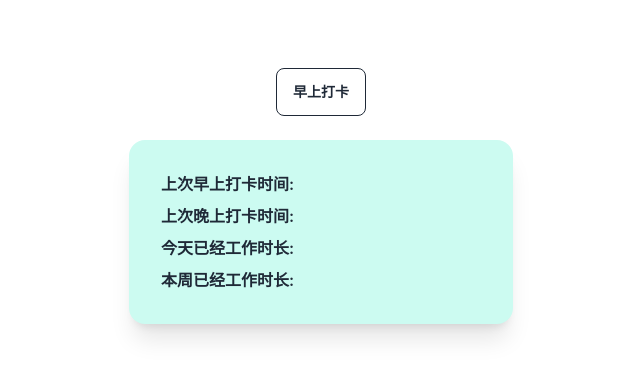
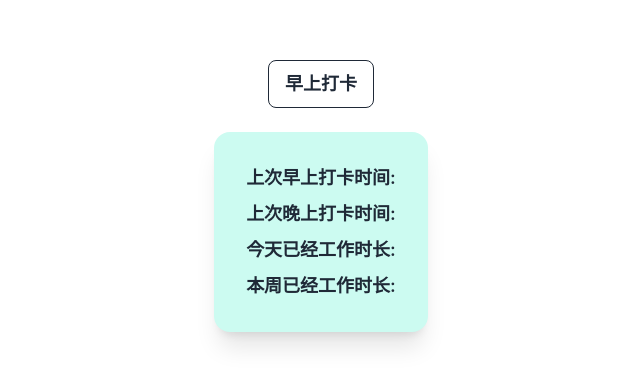
Before and after one commit to zhuba-Ahhh/Check-In, a React (Vite) app: page / in a window 1280 px wide. Shown: the part 204-590 px from the top of the page, without its empty margins (319-959 px from the left). Built offline with nearby package versions, Linux system fonts and the light colour scheme.

Commit message:
style: :lipstick: 适应移动端调整

```diff
--- a/src/App.tsx
+++ b/src/App.tsx
@@ -11,11 +11,11 @@ function App() {
   }, []);
 
   return (
-    <div className="flex justify-center items-center min-h-screen">
+    <div className="flex justify-center items-center h-screen">
       {isLoading ? (
         <Loading />
       ) : (
-        <div className="flex justify-center flex-col items-center">
+        <div className="flex flex-col items-center">
           <CheckInButton />
         </div>
       )}
--- a/src/components/CheckInButton.tsx
+++ b/src/components/CheckInButton.tsx
@@ -138,14 +138,14 @@ const CheckInButton = () => {
         className={type === 'morning' ? 'btn btn-outline' : 'btn btn-accent'}
         onClick={handleCheckIn}
       >
-        <h2>{type === 'morning' ? '早上打卡' : '晚上打卡'}</h2>
+        <h2 className="text-lg font-bold">{type === 'morning' ? '早上打卡' : '晚上打卡'}</h2>
       </button>
-      <div className="card w-96 shadow-xl bg-teal-100 mt-6">
+      <div className="card w-90 shadow-xl bg-teal-100 mt-6">
         <div className="card-body">
-          <h2>上次早上打卡时间: {morning}</h2>
-          <h2>上次晚上打卡时间: {night}</h2>
-          <h2>今天已经工作时长: {duration}</h2>
-          <h2>本周已经工作时长: {weeklyDuration}</h2>
+          <h2 className="text-lg font-semibold">上次早上打卡时间: {morning}</h2>
+          <h2 className="text-lg font-semibold">上次晚上打卡时间: {night}</h2>
+          <h2 className="text-lg font-semibold">今天已经工作时长: {duration}</h2>
+          <h2 className="text-lg font-semibold">本周已经工作时长: {weeklyDuration}</h2>
         </div>
       </div>
     </>
```
